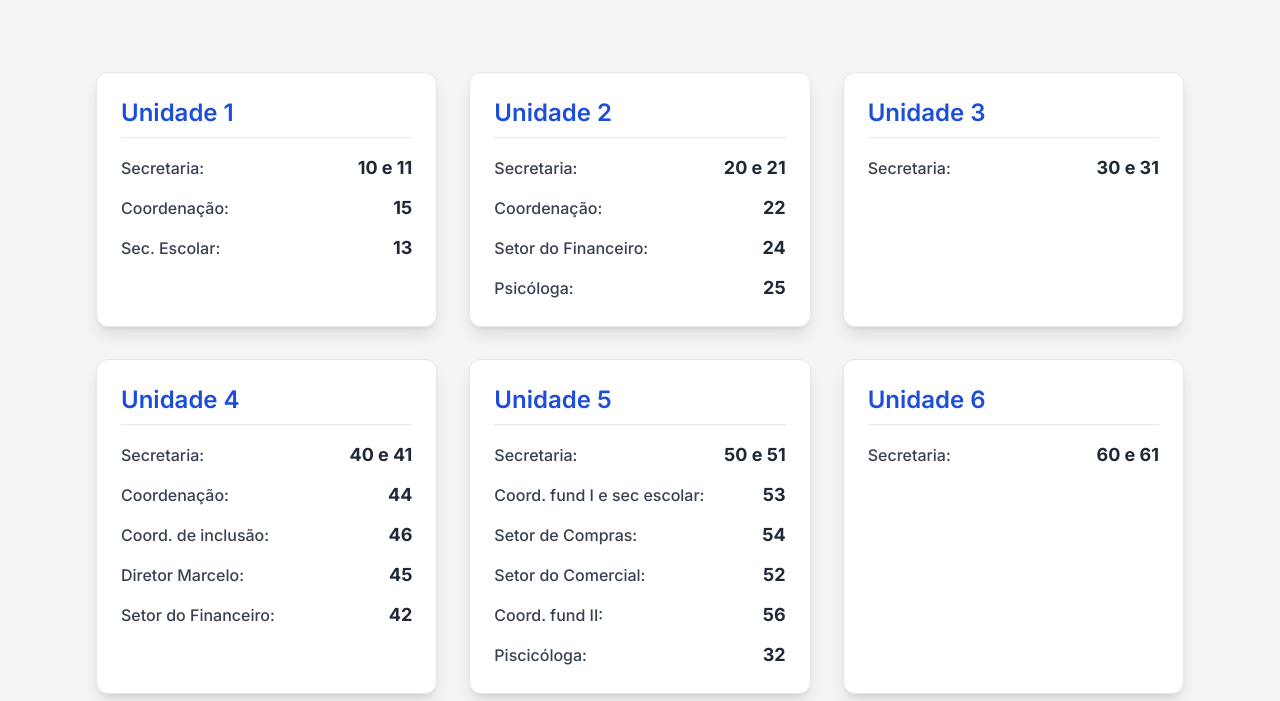
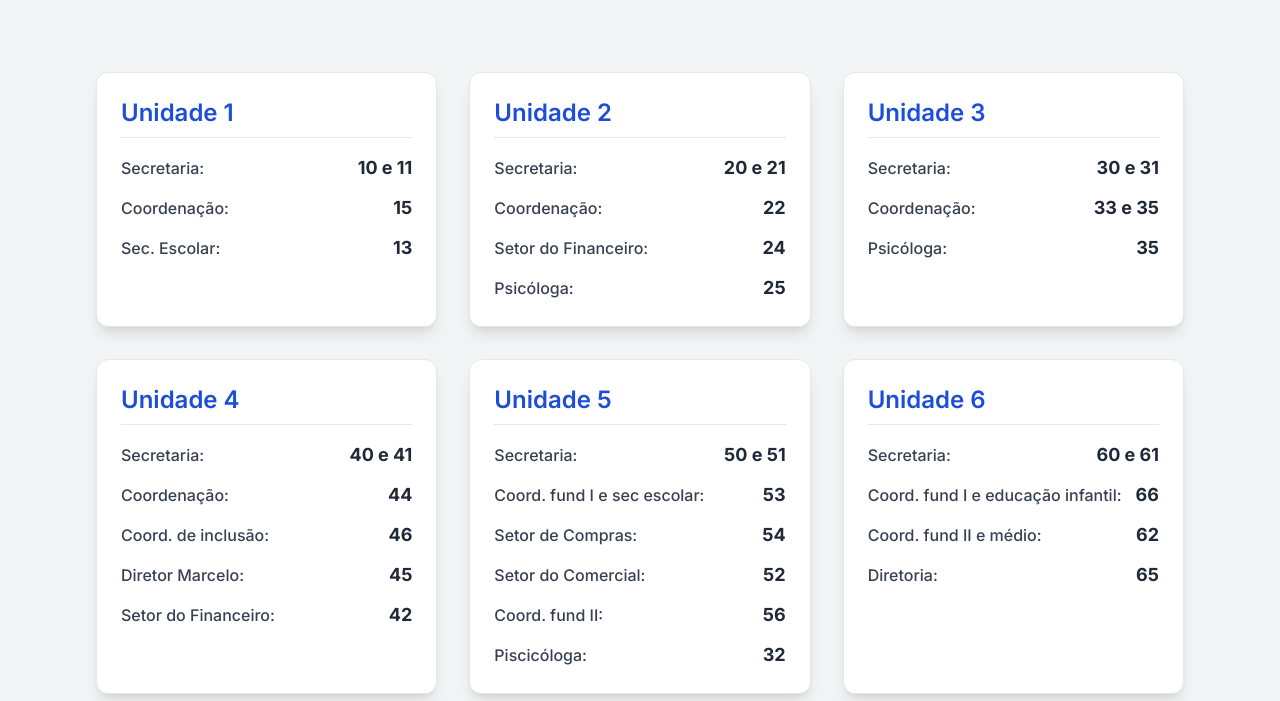
Before and after one commit to samuelcolman2/ramal-icone, a plain HTML site: page index.html in a window 1280 px wide. Shown: the part 99-800 px from the top of the page. Drawn offline with nearby package versions, Linux system fonts and the light colour scheme.

Commit message:
unidade 3 e 6

```diff
--- a/index.html
+++ b/index.html
@@ -278,7 +278,7 @@
                 </ul>
             </div>
 
-            <!-- Unidade 3 (Classes dark adicionadas) -->
+            <!-- Unidade 3 -->
             <div class="bg-white p-6 shadow-lg rounded-xl border border-gray-200 hover:shadow-xl transition-shadow duration-300
                         dark:bg-gray-800 dark:border-gray-700 dark:hover:shadow-2xl dark:shadow-gray-900">
               <h2 class="text-2xl font-semibold text-blue-700 mb-4 border-b pb-2
@@ -288,8 +288,17 @@
                   <span class="font-medium">Secretaria:</span>
                   <span class="font-bold text-lg text-gray-800 dark:text-gray-100">30 e 31</span>
                 </li>
+                <li class="flex justify-between items-center">
+                  <span class="font-medium">Coordenação:</span>
+                  <span class="font-bold text-lg text-gray-800 dark:text-gray-100">33 e 35</span>
+                </li>
+                <li class="flex justify-between items-center">
+                  <span class="font-medium">Psicóloga:</span>
+                  <span class="font-bold text-lg text-gray-800 dark:text-gray-100">35</span>
+                </li>
               </ul>
             </div>
+
 
             <!-- Unidade 4 (Classes dark adicionadas) -->
             <div class="bg-white p-6 shadow-lg rounded-xl border border-gray-200 hover:shadow-xl transition-shadow duration-300
@@ -354,7 +363,7 @@
                 </ul>
             </div>
 
-            <!-- Unidade 6 (Classes dark adicionadas) -->
+            <!-- Unidade 6 -->
             <div class="bg-white p-6 shadow-lg rounded-xl border border-gray-200 hover:shadow-xl transition-shadow duration-300
                         dark:bg-gray-800 dark:border-gray-700 dark:hover:shadow-2xl dark:shadow-gray-900">
               <h2 class="text-2xl font-semibold text-blue-700 mb-4 border-b pb-2
@@ -364,8 +373,22 @@
                   <span class="font-medium">Secretaria:</span>
                   <span class="font-bold text-lg text-gray-800 dark:text-gray-100">60 e 61</span>
                 </li>
+                <li class="flex justify-between items-center">
+                  <span class="font-medium">Coord. fund I e educação infantil:</span>
+                  <span class="font-bold text-lg text-gray-800 dark:text-gray-100">66</span>
+                </li>
+                <li class="flex justify-between items-center">
+                  <span class="font-medium">Coord. fund II e médio:</span>
+                  <span class="font-bold text-lg text-gray-800 dark:text-gray-100">62</span>
+                </li>
+
+                <li class="flex justify-between items-center">
+                  <span class="font-medium">Diretoria:</span>
+                  <span class="font-bold text-lg text-gray-800 dark:text-gray-100">65</span>
+                </li>
               </ul>
             </div>
+
 
             <!-- [NOVO] Card Baby -->
             <div class="bg-white p-6 shadow-lg rounded-xl border border-gray-200 hover:shadow-xl transition-shadow duration-300
```
Lines whose indentation alone changed are shown as unchanged.
